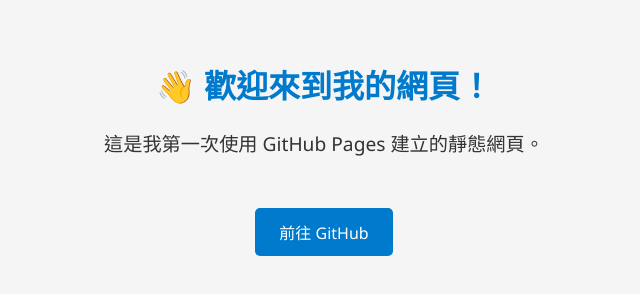
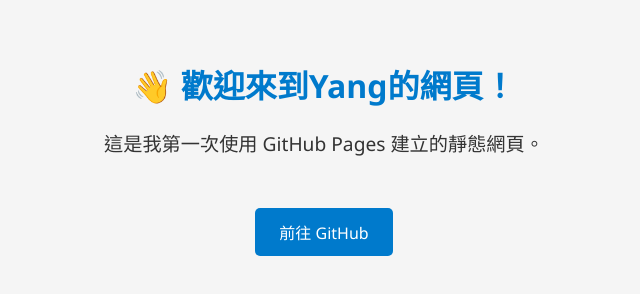
Before and after one commit to Yang-880629/test-website, a plain HTML site: page index.html in a window 1280 px wide. Shown: the whole page, without its empty margins (316-956 px from the left). Drawn offline with Linux system fonts and the light colour scheme.

Commit message:
Update index.html

```diff
--- a/index.html
+++ b/index.html
@@ -33,7 +33,7 @@
   </style>
 </head>
 <body>
-  <h1>👋 歡迎來到我的網頁！</h1>
+  <h1>👋 歡迎來到Yang的網頁！</h1>
   <p>這是我第一次使用 GitHub Pages 建立的靜態網頁。</p>
   <a href="https://github.com/" class="button" target="_blank">前往 GitHub</a>
 </body>
```
